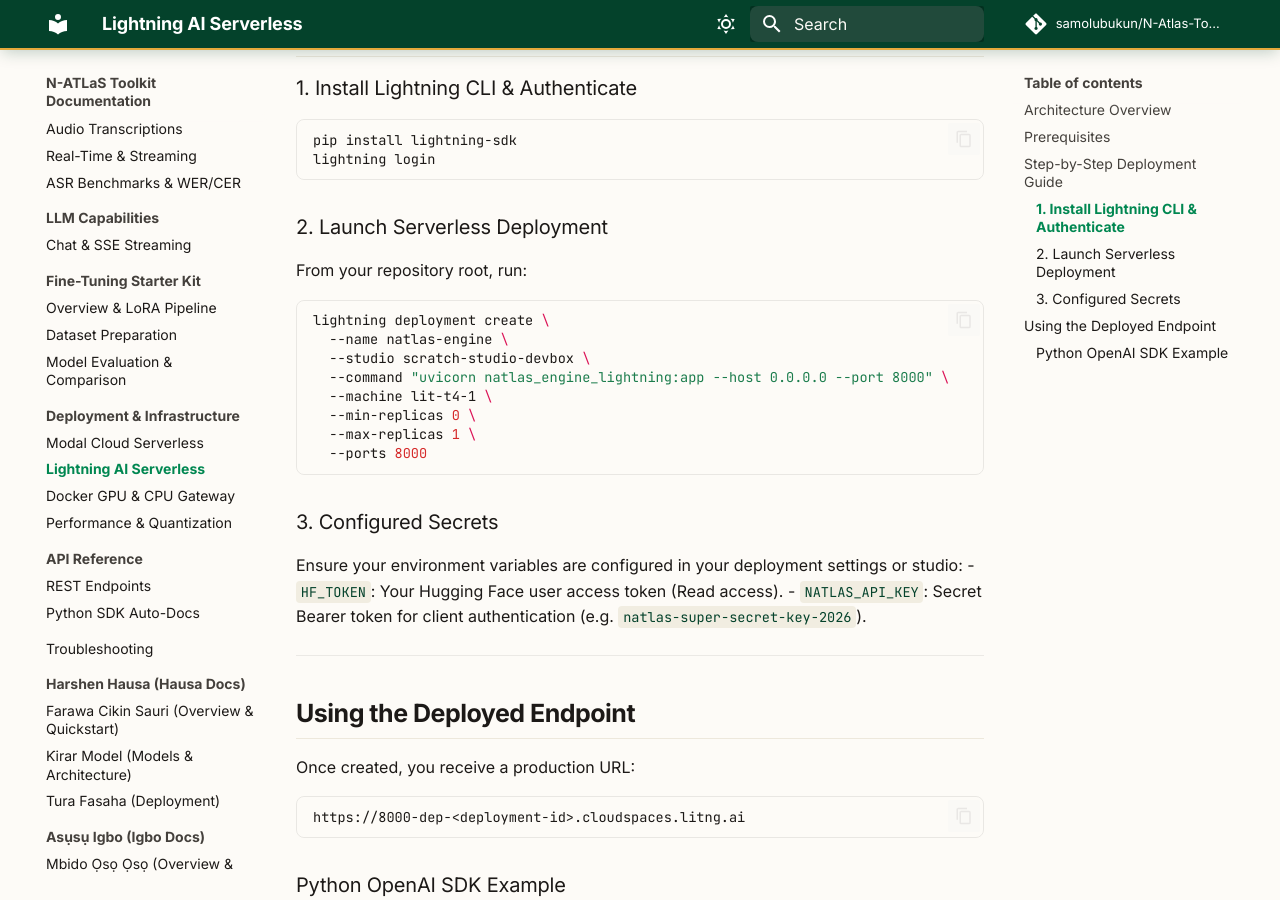
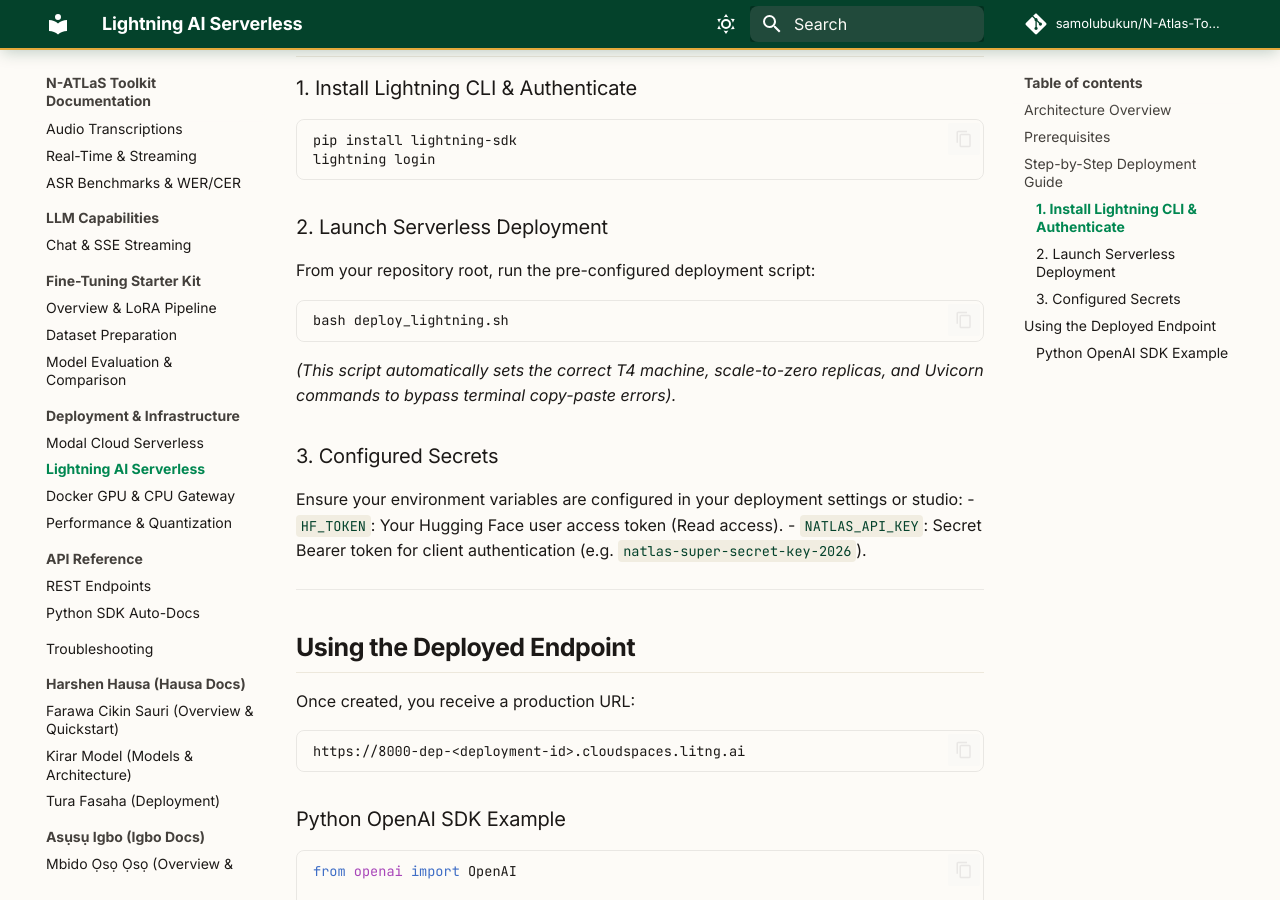
Before and after one commit to samolubukun/N-Atlas-Toolkit, an MkDocs documentation site: the page built from docs/deployment/lightning.md, in a window 1280 px wide and 900 px high, scrolled down 949 px. Built offline with MkDocs 1.6.1 and Material for MkDocs 9.7.7, drawn with Linux system fonts in a browser that asks for light colours; comment, search, counter and statistics services are not loaded.

Commit message:
feat: add assets directory for media, add deploy_lightning.sh script, and update deployment documentation

````diff
--- a/docs/deployment/lightning.md
+++ b/docs/deployment/lightning.md
@@ -34,18 +34,13 @@
 
 ### 2. Launch Serverless Deployment
 
-From your repository root, run:
+From your repository root, run the pre-configured deployment script:
 
 ```bash
-lightning deployment create \
-  --name natlas-engine \
-  --studio scratch-studio-devbox \
-  --command "uvicorn natlas_engine_lightning:app --host 0.0.0.0 --port 8000" \
-  --machine lit-t4-1 \
-  --min-replicas 0 \
-  --max-replicas 1 \
-  --ports 8000
+bash deploy_lightning.sh
 ```
+
+*(This script automatically sets the correct T4 machine, scale-to-zero replicas, and Uvicorn commands to bypass terminal copy-paste errors).*
 
 ### 3. Configured Secrets
 
````
Also changed, not shown: README.md (+23 -1 lines), docs/index.md (+8 -0 lines), assets/hf_screenshot_1.jpg (added), assets/hf_screenshot_2.jpg (added), assets/hf_screenshot_3.jpg (added), assets/natlas-engine-modal.png (added), 3 other files.
